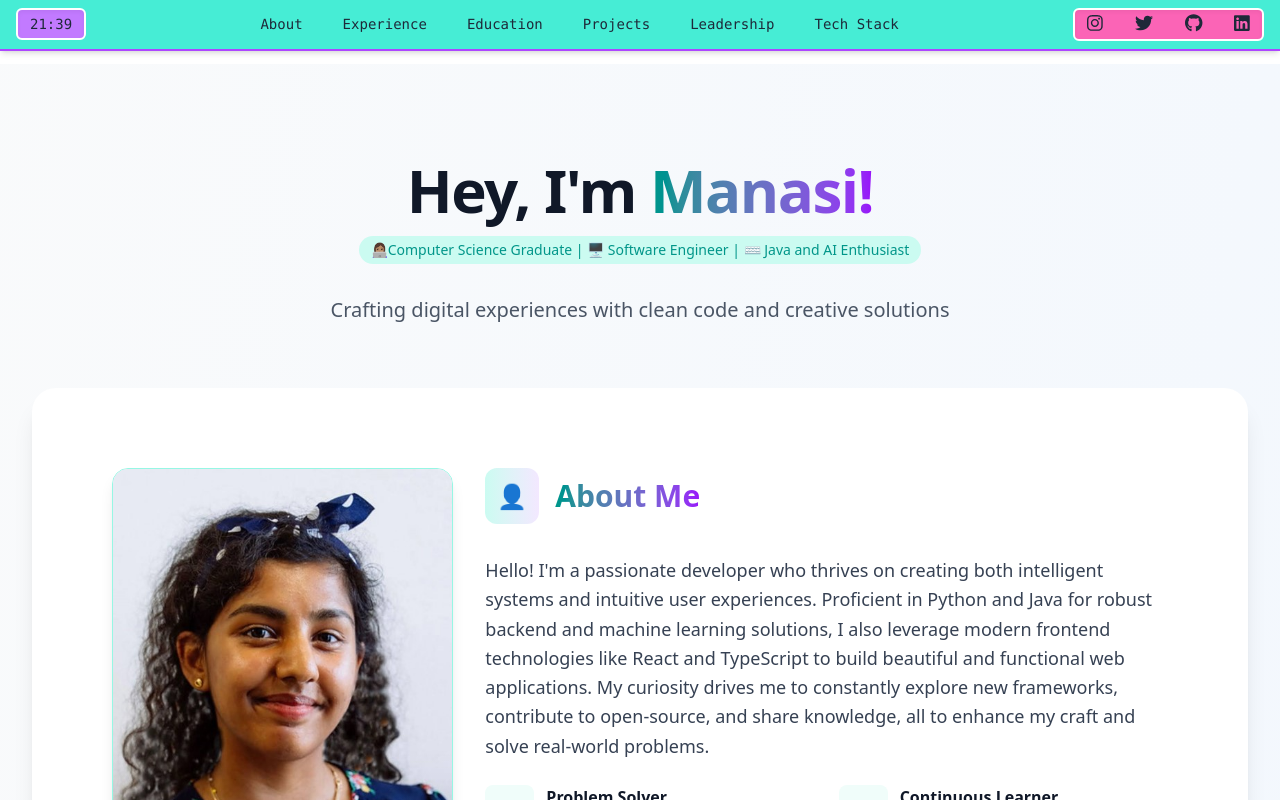
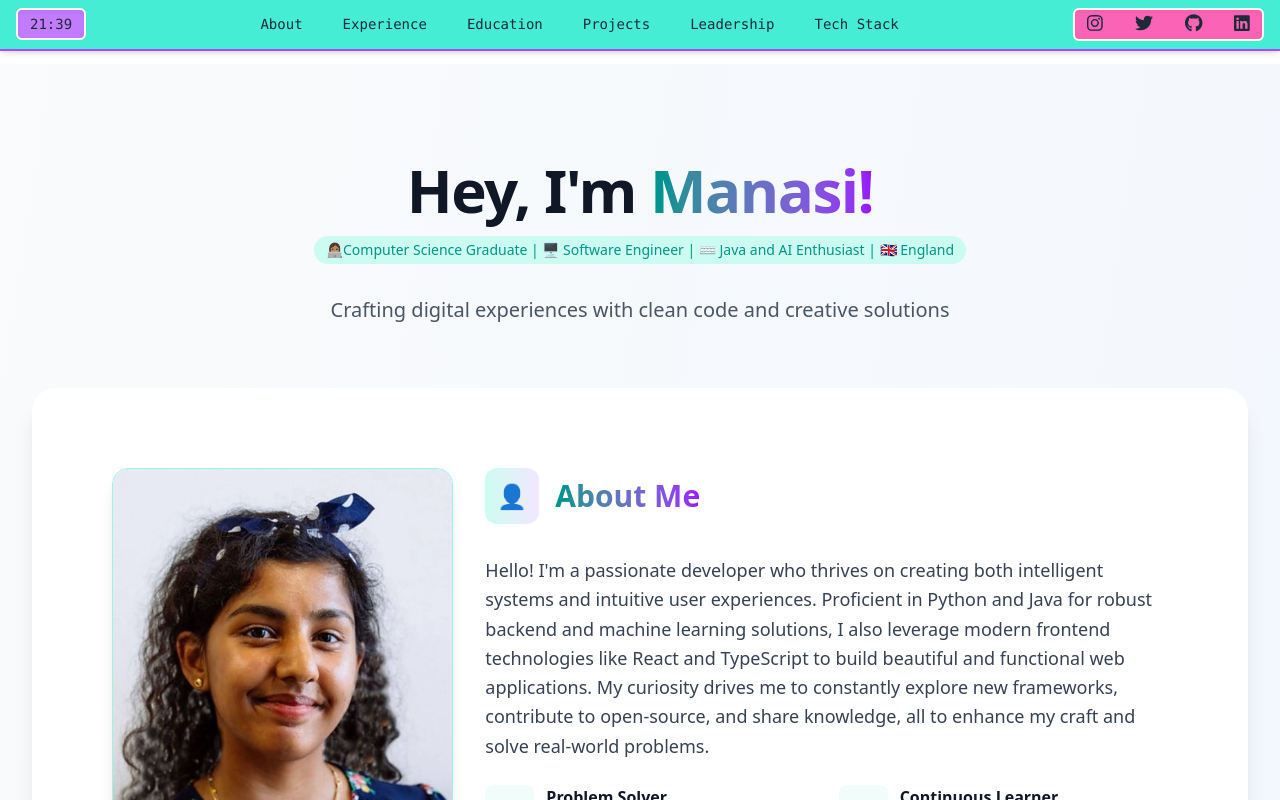
Before and after one commit to m4nasi/manasimehtaportfolio, a React (Vite) app: page / in a window 1280 px wide. Shown: the top 800 px of the page. Built offline with nearby package versions, Linux system fonts and the light colour scheme.

Commit message:
new font

```diff
--- a/src/components/BentoBox.tsx
+++ b/src/components/BentoBox.tsx
@@ -27,7 +27,7 @@ const BentoBox: React.FC = () => {
               Hey, I'm <span className="bg-clip-text bg-gradient-to-r from-teal-600 to-purple-600 text-transparent">Manasi!</span>
             </h1>
             <span className="inline-block bg-teal-100 text-teal-600 px-3 py-1 rounded-full text-sm font-medium mb-4 mt-4 animate-fade-in-up animation-delay-500">
-              👩🏽‍💻Computer Science Graduate | 🖥️ Software Engineer | ⌨️ Java and AI Enthusiast
+              👩🏽‍💻Computer Science Graduate | 🖥️ Software Engineer | ⌨️ Java and AI Enthusiast | 🇬🇧 England
             </span>
             <p className="mt-4 text-xl text-gray-600 max-w-3xl mx-auto animate-fade-in-up animation-delay-1000">
               Crafting digital experiences with clean code and creative solutions
```
